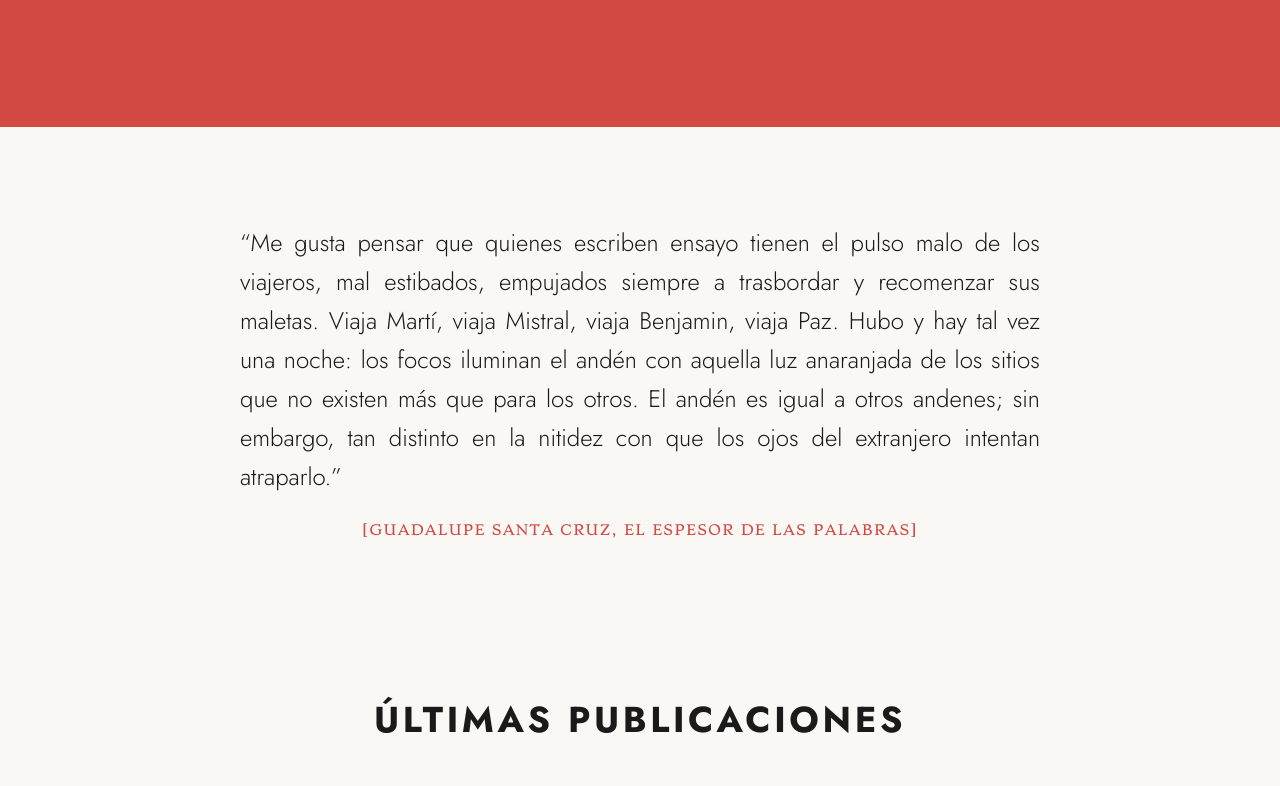
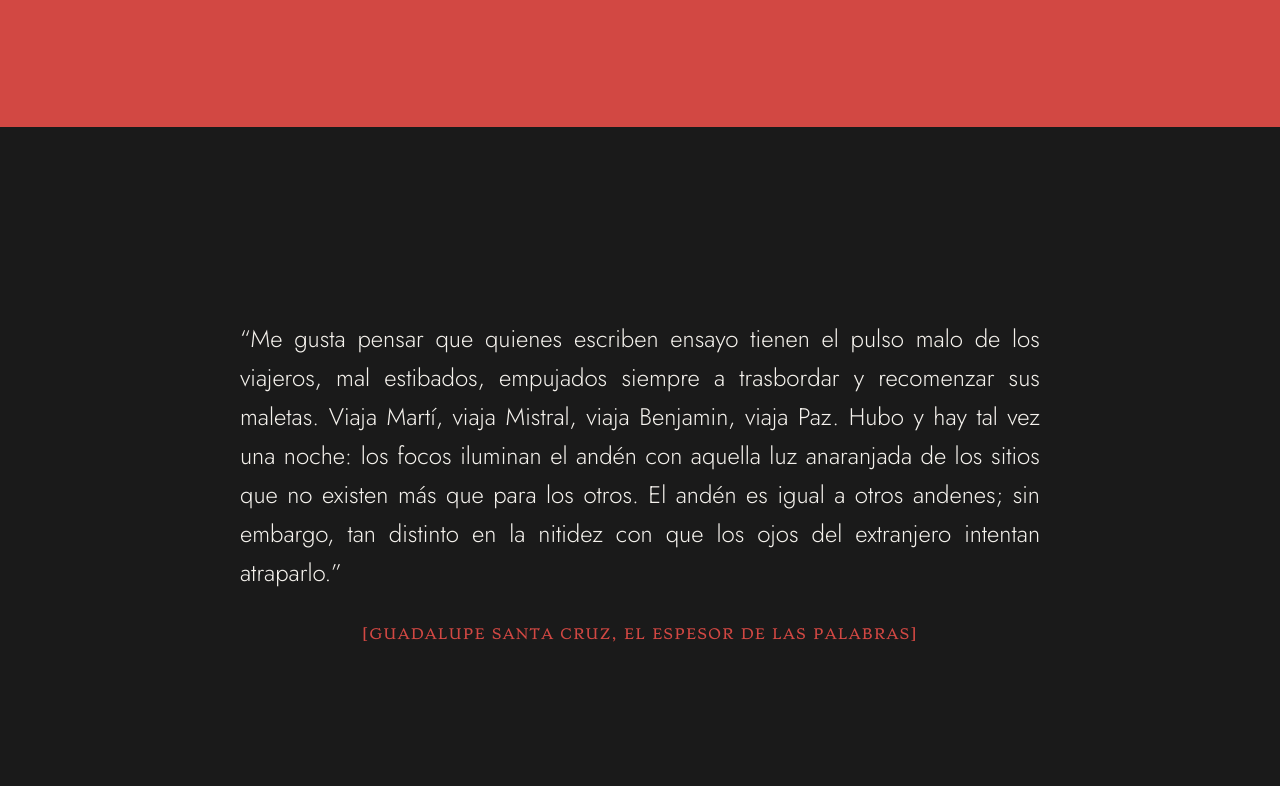
Before and after one commit to ferdinandda/viaje-webpage, a SvelteKit app: page / in a window 1280 px wide. Shown: the part 820-1606 px from the top of the page. Built offline with nearby package versions, Linux system fonts and the light colour scheme.

Commit message:
style: refine site-wide colors, soften section transitions, and improve typography harmony

```diff
--- a/src/app.css
+++ b/src/app.css
@@ -55,7 +55,7 @@
 /* Base layer styles */
 @layer base {
   html {
-    background-color: var(--color-cream);
+    background-color: var(--color-paper);
     color: var(--color-ink);
     font-family: var(--font-body);
     -webkit-font-smoothing: antialiased;
--- a/src/routes/+page.svelte
+++ b/src/routes/+page.svelte
@@ -77,13 +77,15 @@
   </div>
 </section>
 
-<div class="py-24 px-[var(--spacing-editorial)] md:px-12 text-center max-w-4xl mx-auto">
-  <blockquote class="text-xl md:text-2xl leading-relaxed text-[var(--color-ink)] font-light text-justify" style="font-family: 'Jost', sans-serif;">
-    “Me gusta pensar que quienes escriben ensayo tienen el pulso malo de los viajeros, mal estibados, empujados siempre a trasbordar y recomenzar sus maletas. Viaja Martí, viaja Mistral, viaja Benjamin, viaja Paz. Hubo y hay tal vez una noche: los focos iluminan el andén con aquella luz anaranjada de los sitios que no existen más que para los otros. El andén es igual a otros andenes; sin embargo, tan distinto en la nitidez con que los ojos del extranjero intentan atraparlo.”
-  </blockquote>
-  <p class="mt-6 text-sm uppercase tracking-widest text-[#D24843]" style="font-family: 'Stoke', serif;">
-    [Guadalupe Santa Cruz, El espesor de las palabras]
-  </p>
+<div class="bg-[#1A1A1A] py-32 md:py-48 transition-colors duration-500">
+  <div class="px-[var(--spacing-editorial)] md:px-12 text-center max-w-4xl mx-auto">
+    <blockquote class="text-xl md:text-2xl leading-relaxed text-[var(--color-paper)] font-light text-justify" style="font-family: 'Jost', sans-serif;">
+      “Me gusta pensar que quienes escriben ensayo tienen el pulso malo de los viajeros, mal estibados, empujados siempre a trasbordar y recomenzar sus maletas. Viaja Martí, viaja Mistral, viaja Benjamin, viaja Paz. Hubo y hay tal vez una noche: los focos iluminan el andén con aquella luz anaranjada de los sitios que no existen más que para los otros. El andén es igual a otros andenes; sin embargo, tan distinto en la nitidez con que los ojos del extranjero intentan atraparlo.”
+    </blockquote>
+    <p class="mt-8 text-sm uppercase tracking-widest text-[#D24843]" style="font-family: 'Stoke', serif;">
+      [Guadalupe Santa Cruz, El espesor de las palabras]
+    </p>
+  </div>
 </div>
 
 <main class="pt-12">
```
